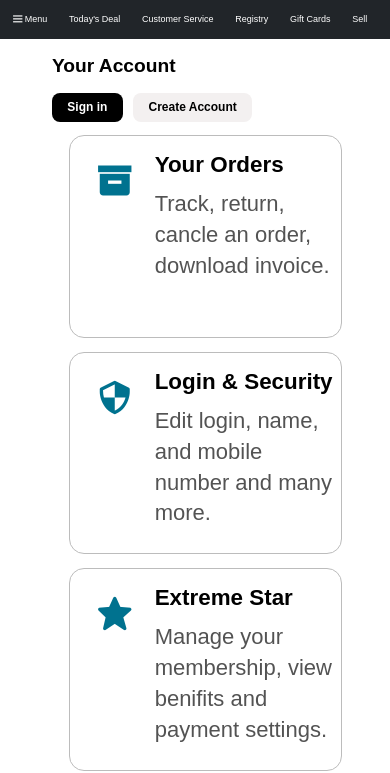
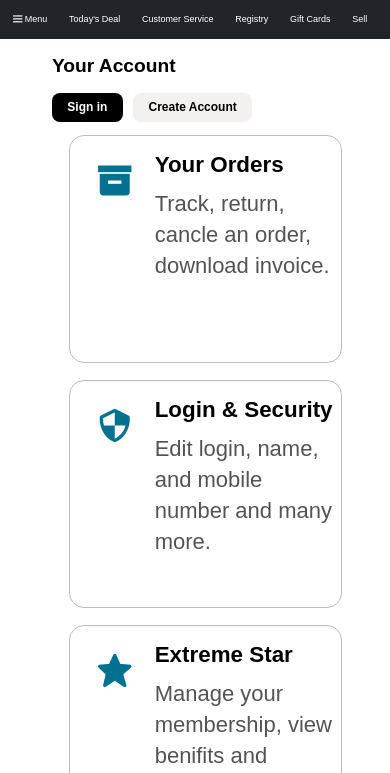
Before and after one commit to kartik17rai/Extreme-shop.github.io, a plain HTML site: page account.html in a window 390 px wide. Shown: the part 71-844 px from the top of the page. Drawn offline with nearby package versions, Linux system fonts and the light colour scheme.

Commit message:
Update style.css

```diff
--- a/style.css
+++ b/style.css
@@ -2304,13 +2304,13 @@ header {
         border-radius: 8px;
     }
     .account-content1{
-        height: 310vh;
+        height: 350vh;
         width: 95vw;
         flex-direction: column;
         align-items: center;
     }
     .acc-items{
-        height: 24vh;
+        height: 27vh;
         width: 70vw;
     }
     .account-content2{
```
